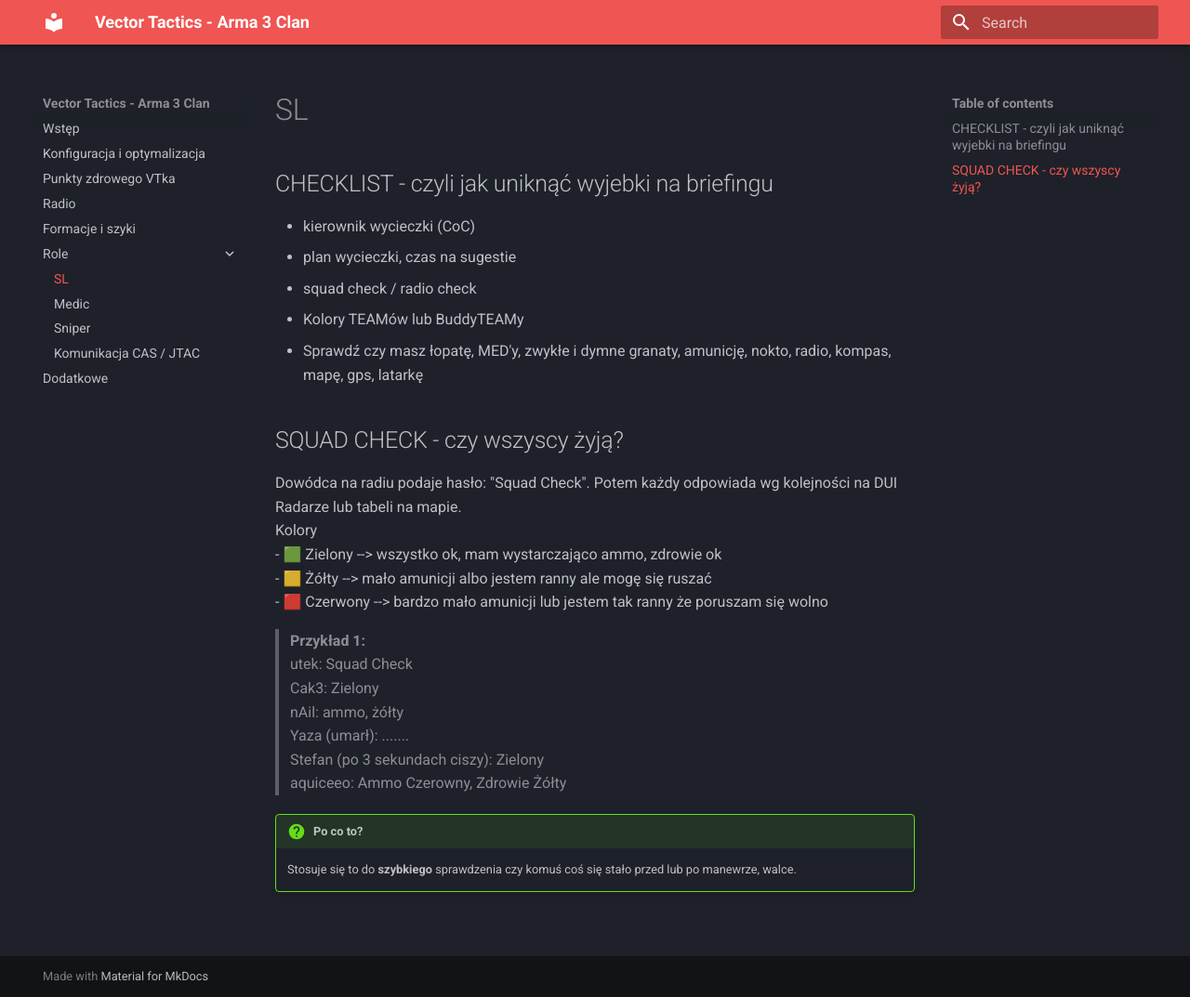
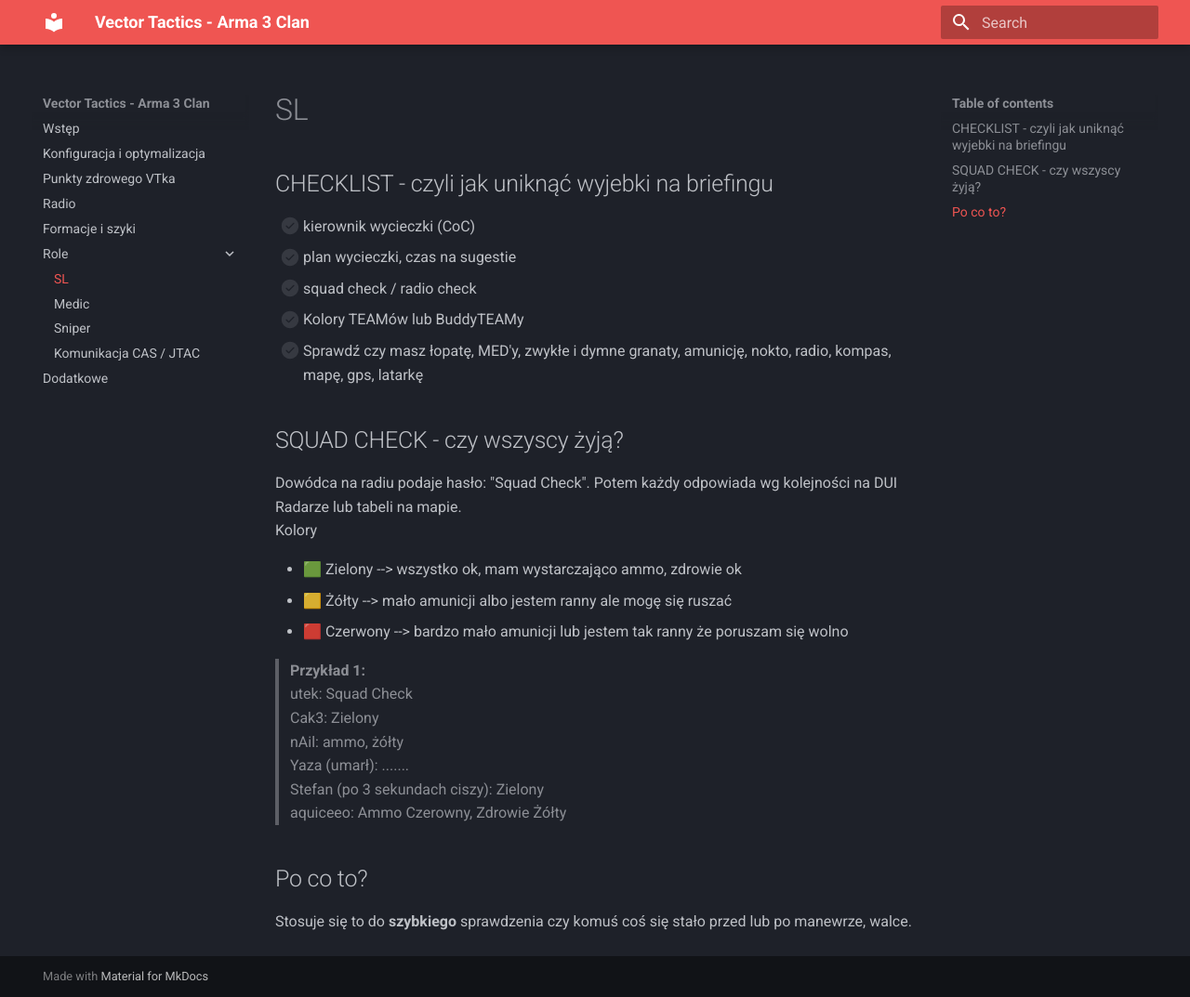
Before and after one commit to aquiceeo/vt-manual, an MkDocs documentation site: the page built from docs/sl.md, in a window 1280 px wide and 1073 px high. Shown: the whole window at 93% size. Built offline with MkDocs 1.6.1 and Material for MkDocs 9.7.7, drawn with Linux system fonts in a browser that asks for light colours.

```diff
--- a/docs/sl.md
+++ b/docs/sl.md
@@ -1,16 +1,21 @@
 # SL
+
 ## CHECKLIST - czyli jak uniknąć wyjebki na briefingu
-- kierownik wycieczki (CoC)
-- plan wycieczki, czas na sugestie
-- squad check / radio check
-- Kolory TEAMów lub BuddyTEAMy
-- Sprawdź czy masz łopatę, MED'y, zwykłe i dymne granaty, amunicję, nokto, radio, kompas, mapę, gps, latarkę
+
+- [ ] kierownik wycieczki (CoC)
+- [ ] plan wycieczki, czas na sugestie
+- [ ] squad check / radio check
+- [ ] Kolory TEAMów lub BuddyTEAMy
+- [ ] Sprawdź czy masz łopatę, MED'y, zwykłe i dymne granaty, amunicję, nokto, radio, kompas, mapę, gps, latarkę
+
 ## SQUAD CHECK - czy wszyscy żyją?
+
 Dowódca na radiu podaje hasło: "Squad Check". Potem każdy odpowiada wg kolejności na DUI Radarze lub tabeli na mapie.
 Kolory
-- 🟩  Zielony --> wszystko ok, mam wystarczająco ammo, zdrowie ok
-- 🟨  Żółty --> mało amunicji albo jestem ranny ale mogę się ruszać
-- 🟥  Czerwony -->  bardzo mało amunicji lub jestem tak ranny że poruszam się wolno
+
+- 🟩 Zielony --> wszystko ok, mam wystarczająco ammo, zdrowie ok
+- 🟨 Żółty --> mało amunicji albo jestem ranny ale mogę się ruszać
+- 🟥 Czerwony --> bardzo mało amunicji lub jestem tak ranny że poruszam się wolno
 
 > **Przykład 1:**
 > utek: Squad Check
```
Also changed, not shown: other parts of docs/sl.md (+3 -2 lines).
